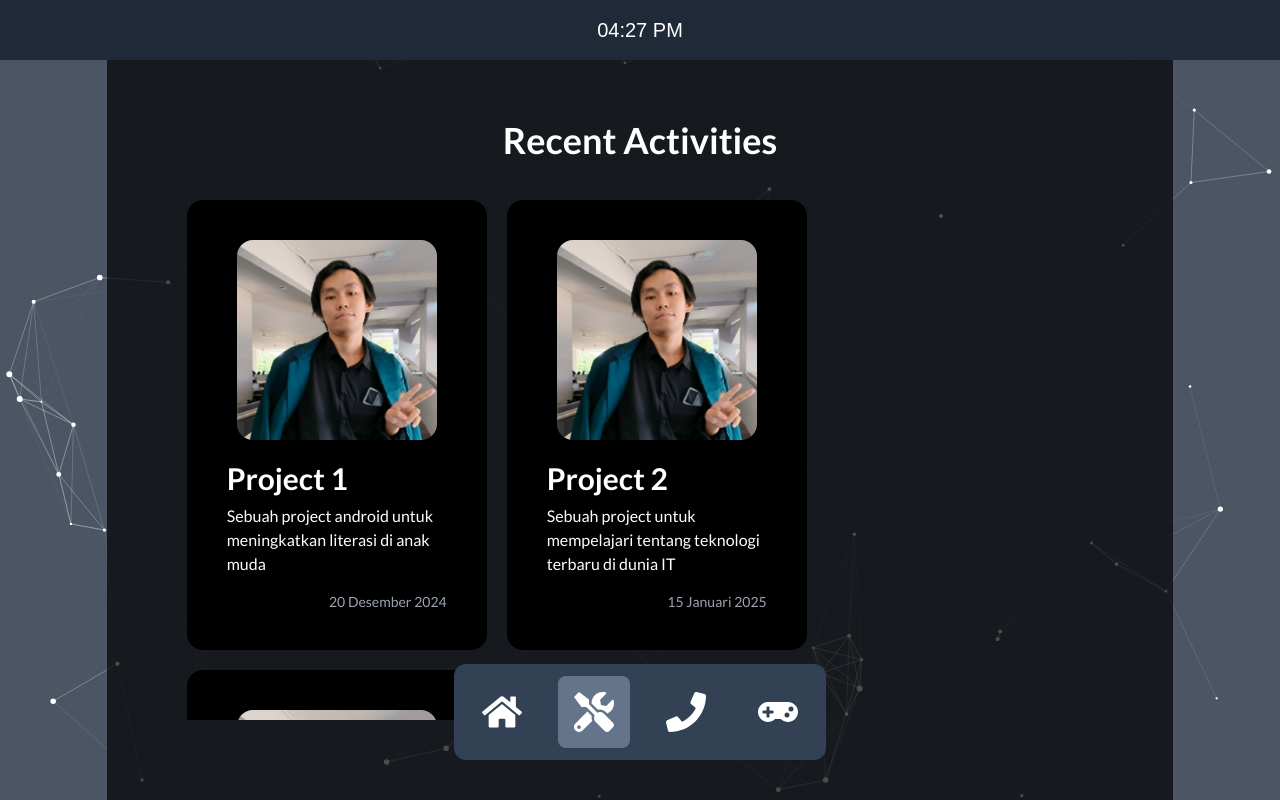
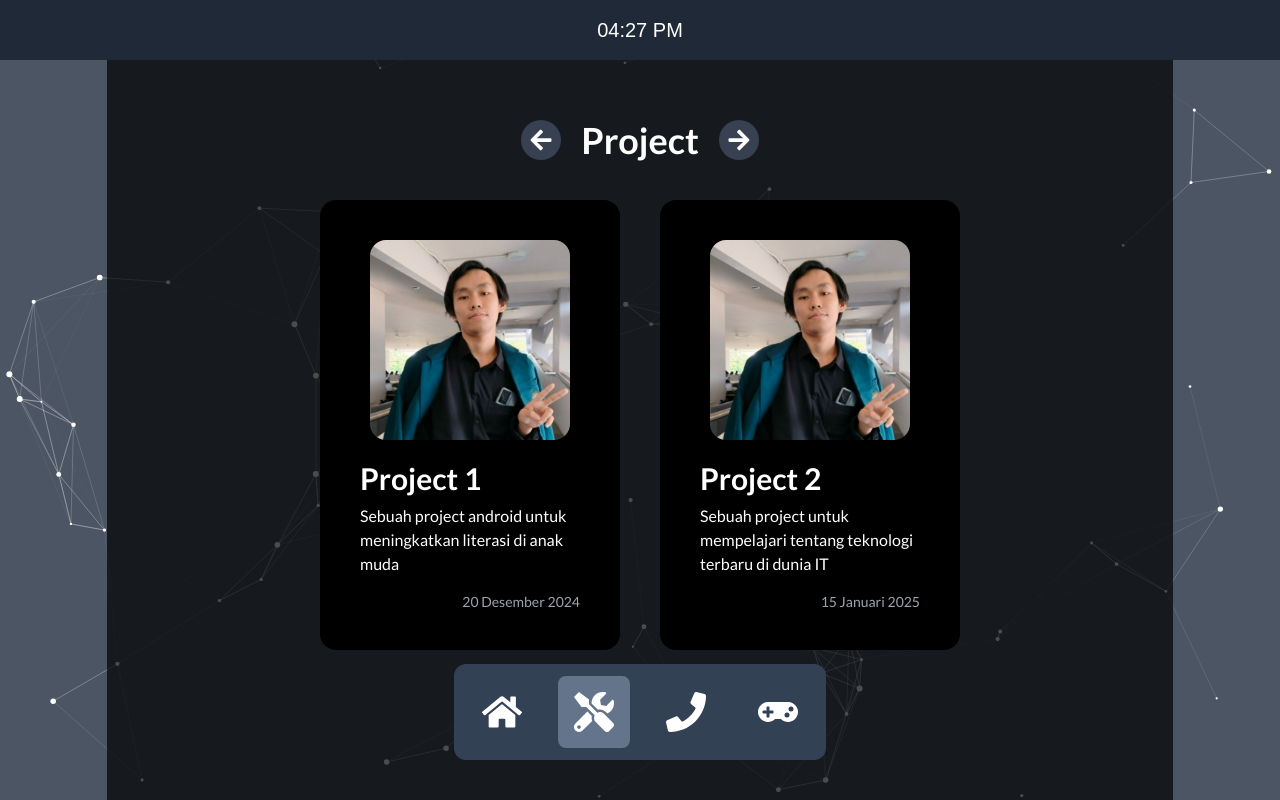
Before and after one commit to ryoaditarta/portofolio, a Next.js app: page /activity in a window 1280 px wide. Built offline with nearby package versions, Linux system fonts and the light colour scheme.

Commit message:
update some feature

```diff
--- /dev/null
+++ b/public/projects.json
@@ -0,0 +1,65 @@
+[
+    {
+      "linkfoto": "/fotoryo.png",
+      "judul": "Project 1",
+      "isi": "Sebuah project android untuk meningkatkan literasi di anak muda",
+      "tanggal": "20 Desember 2024",
+      "jenis": "project"
+    },
+    {
+      "linkfoto": "/fotoryo.png",
+      "judul": "Project 2",
+      "isi": "Sebuah project untuk mempelajari tentang teknologi terbaru di dunia IT",
+      "tanggal": "15 Januari 2025",
+      "jenis": "project"
+    },
+    {
+      "linkfoto": "/fotoryo.png",
+      "judul": "Project 3",
+      "isi": "Project penelitian tentang AI dan machine learning",
+      "tanggal": "1 Februari 2025",
+      "jenis": "project"
+    },
+    {
+      "linkfoto": "/fotoryo.png",
+      "judul": "Activity 1",
+      "isi": "Kegiatan workshop teknologi blockchain",
+      "tanggal": "10 Februari 2025",
+      "jenis": "activity"
+    },
+    {
+      "linkfoto": "/fotoryo.png",
+      "judul": "Organization 1",
+      "isi": "Kegiatan rutin organisasi untuk meningkatkan kerja sama tim",
+      "tanggal": "5 Maret 2025",
+      "jenis": "organization"
+    },
+    {
+      "linkfoto": "/fotoryo.png",
+      "judul": "Activity 2",
+      "isi": "Seminar tentang cybersecurity untuk anak muda",
+      "tanggal": "20 Maret 2025",
+      "jenis": "activity"
+    },
+    {
+      "linkfoto": "/fotoryo.png",
+      "judul": "Organization 2",
+      "isi": "Pertemuan anggota organisasi membahas strategi untuk event tahunan",
+      "tanggal": "15 April 2025",
+      "jenis": "organization"
+    },
+    {
+      "linkfoto": "/fotoryo.png",
+      "judul": "Project 4",
+      "isi": "Project pengembangan aplikasi web menggunakan teknologi terkini",
+      "tanggal": "1 Mei 2025",
+      "jenis": "project"
+    },
+    {
+      "linkfoto": "/fotoryo.png",
+      "judul": "Activity 3",
+      "isi": "Pelatihan penggunaan framework baru untuk pengembangan aplikasi mobile",
+      "tanggal": "10 Mei 2025",
+      "jenis": "activity"
+    }
+  ]
--- a/src/app/activity/page.jsx
+++ b/src/app/activity/page.jsx
@@ -1,4 +1,8 @@
+'use client'
+
+import { useState, useEffect } from "react";
 import { Lato } from "next/font/google";
+import { FaArrowLeft, FaArrowRight } from "react-icons/fa"; // Import icons
 import ActivityCard from "@/components/activity/ActivityCard";
 
 const lato = Lato({
@@ -6,95 +10,67 @@ const lato = Lato({
   weight: ['400', '700'],
 });
 
-const cardData = [
-  {
-    linkfoto: "/fotoryo.png",
-    judul: "Project 1",
-    isi: "Sebuah project android untuk meningkatkan literasi di anak muda",
-    tanggal: "20 Desember 2024"
-  },
-  {
-    linkfoto: "/fotoryo.png",
-    judul: "Project 2",
-    isi: "Sebuah project untuk mempelajari tentang teknologi terbaru di dunia IT",
-    tanggal: "15 Januari 2025"
-  },
-  {
-    linkfoto: "/fotoryo.png",
-    judul: "Project 3",
-    isi: "Project penelitian tentang AI dan machine learning",
-    tanggal: "1 Februari 2025"
-  },
-  {
-    linkfoto: "/fotoryo.png",
-    judul: "Project 3",
-    isi: "Project penelitian tentang AI dan machine learning",
-    tanggal: "1 Februari 2025"
-  },
-  {
-    linkfoto: "/fotoryo.png",
-    judul: "Project 3",
-    isi: "Project penelitian tentang AI dan machine learning",
-    tanggal: "1 Februari 2025"
-  },
-  {
-    linkfoto: "/fotoryo.png",
-    judul: "Project 3",
-    isi: "Project penelitian tentang AI dan machine learning",
-    tanggal: "1 Februari 2025"
-  },
-  {
-    linkfoto: "/fotoryo.png",
-    judul: "Project 3",
-    isi: "Project penelitian tentang AI dan machine learning",
-    tanggal: "1 Februari 2025"
-  },
-  {
-    linkfoto: "/fotoryo.png",
-    judul: "Project 3",
-    isi: "Project penelitian tentang AI dan machine learning",
-    tanggal: "1 Februari 2025"
-  },
-  {
-    linkfoto: "/fotoryo.png",
-    judul: "Project 3",
-    isi: "Project penelitian tentang AI dan machine learning",
-    tanggal: "1 Februari 2025"
-  },
-  {
-    linkfoto: "/fotoryo.png",
-    judul: "Project 3",
-    isi: "Project penelitian tentang AI dan machine learning",
-    tanggal: "1 Februari 2025"
-  },
+const Page = () => {
+  const jeniscard = ["Project", "Activity", "Organization"];
+  const [id, setId] = useState(0);
+  const [projectData, setProjectData] = useState([]);
 
-  // Add more items as needed
-];
+  useEffect(() => {
+    fetch("/projects.json")
+      .then((response) => response.json())
+      .then((data) => setProjectData(data))
+      .catch((error) => console.error("Error fetching card data:", error));
+  }, []);
 
-const Page = () => {
+  const handleBackClick = () => {
+    setId((prevId) => (prevId - 1 + jeniscard.length) % jeniscard.length);
+  };
+
+  const handleNextClick = () => {
+    setId((prevId) => (prevId + 1) % jeniscard.length);
+  };
+
   return (
     <div className="h-screen w-full flex justify-center items-center">
       <div className="relative z-0 flex flex-col px-20 py-20 w-5/6 bg-opacity-70 h-full bg-black items-center">
+        {/* Title: Dynamic Title based on id */}
+        <div className="flex flex-row gap-5 items-center">
+          <button
+            onClick={handleBackClick}
+            className="text-white p-2 bg-gray-700 rounded-full hover:bg-gray-600 transition"
+          >
+            <FaArrowLeft size={24} /> {/* Back Icon */}
+          </button>
+          <h1
+            className={`${lato.className} text-4xl font-bold text-white text-center my-10`}
+          >
+            {jeniscard[id]}
+          </h1>
+          <button
+            onClick={handleNextClick}
+            className="text-white p-2 bg-gray-700 rounded-full hover:bg-gray-600 transition"
+          >
+            <FaArrowRight size={24} /> {/* Next Icon */}
+          </button>
+        </div>
 
-        {/* Title: Recent Activities */}
-        <h1 className={`${lato.className} text-4xl font-bold text-white text-center my-10`}>Recent Activities</h1>
+        <div className="flex flex-wrap justify-center gap-10 text-center items-center overflow-auto max-h-[50vh] sm:max-h-[60vh]">
+        {projectData
+            .filter((project) => project.jenis === jeniscard[id].toLowerCase())
+            .map((project, index) => (
+            <ActivityCard
+                key={`${id}-${index}`} // Include 'id' in the key to force re-render
+                linkfoto={project.linkfoto}
+                judul={project.judul}
+                isi={project.isi}
+                tanggal={project.tanggal}
+                style={{
+                animation: `falling 1s ease-out forwards`,
+                }}
+            />
+            ))}
+        </div>
 
-        {/* Scrollable list of Activity Cards */}
-        <div className="flex flex-wrap gap-5 text-center items-center overflow-auto max-h-[70vh]">
-          {cardData.map((card, index) => (
-            <ActivityCard
-              key={index}
-              linkfoto={card.linkfoto}
-              judul={card.judul}
-              isi={card.isi}
-              tanggal={card.tanggal}
-              // Apply animation delay for staggered effect
-              style={{
-                animation: `falling 0.5s ease-out forwards`,
-              }}
-            />
-          ))}
-        </div>
       </div>
     </div>
   );
--- a/src/app/games/page.jsx
+++ b/src/app/games/page.jsx
@@ -8,7 +8,26 @@ const lato = Lato({
 const Page = () => {
   return (
     <div className="h-screen w-full flex justify-center items-center">
+      <div className="relative z-0 flex flex-col px-20 py-20 w-5/6 bg-opacity-70 h-full bg-black items-center">
+      <h1
+            className={`${lato.className} text-4xl font-bold text-white text-center my-10`}
+          >Experiments</h1>
+          <div className="flex flex-wrap gap-10 w-full bg-black p-10">
+            <div className="rounded-xl size-20 bg-white">
 
+            </div>
+            <div className="rounded-xl size-20 bg-white">
+
+            </div>
+            <div className="rounded-xl size-20 bg-white">
+
+            </div>
+            <div className="rounded-xl size-20 bg-white">
+
+            </div>
+          </div>
+
+      </div>
     </div>
   );
 };
```
